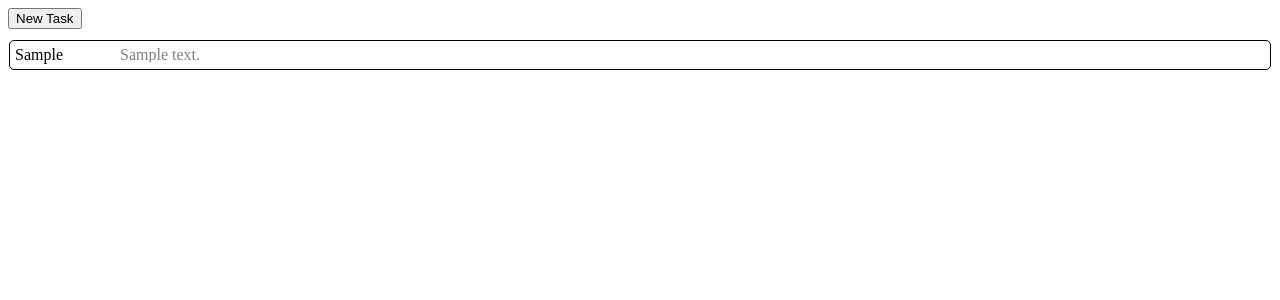
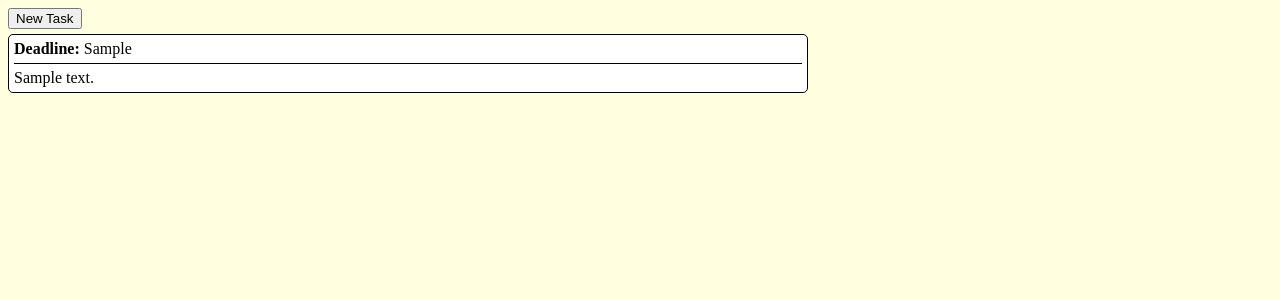
Before and after one commit to kotfind/taskserver, a Flask app: page /tasklist in a window 1280 px wide. Shown: the top 300 px of the page. Run offline with Flask 2, Linux system fonts and the light colour scheme; tables that the repository leaves empty hold one stand-in row (values such as "Sample post"); parts of the project's set-up code (start-up, migrations or seed data) failed here and were passed over.

Commit message:
Redesign tasklist

```diff
--- a/templates/base.j2
+++ b/templates/base.j2
@@ -6,6 +6,13 @@
         <meta charset="utf-8">
         <meta name="viewport" content="width=device-width, initial-scale=1.0">
 
+        <style>
+
+            html {
+                background-color: lightyellow;
+            }
+
+        </style>
         {% block head %}
         {% endblock %}
     </head>
--- a/templates/tasklist.j2
+++ b/templates/tasklist.j2
@@ -11,36 +11,46 @@
 
 #tasksDiv {
     margin-top: 5px;
-    padding: 1px;
+
+    display: flex;
+    flex-wrap: wrap;
+    justify-content: space-around;
+    gap: 10px;
+
+    max-width: 800px;
 }
 
 .task {
+    background-color: white;
     text-decoration: none;
+    color: black;
 
     border: 1px solid black;
     border-radius: 5px;
     padding: 5px;
 
-    margin-top: 5px;
+    transition: scale 0.3s linear;
 
-    display: flex;
-    gap: 5px;
+    flex: 1 0 15em;
 }
 
-.deadline {
-    color: black;
-
-    flex: 0 0 100px;
+.task:hover {
+    transform: scale(1.03);
 }
 
 .description {
-    color: gray;
+    width: 100%;
+    height: 100%;
+    max-width: 100%;
+    max-height: 100%;
 
-    display: inline-block;
+    border-top: 1px solid black;
+    padding-top: 5px;
+    margin-top: 5px;
+
+    word-wrap: break-word;
     overflow: hidden;
-    height: 1em;
-
-    flex: 1 1 auto;
+    text-overflow: ellipsis;
 }
 
 </style>
@@ -56,14 +66,11 @@
     <div id="tasksDiv">
         {% for task in tasks %}
             <a class="task" href="/task/{{ task.idx }}">
-                <span class="deadline">
-                {%- if task.deadline -%}
-                    {{- task.deadline -}}
-                {%- endif -%}
-                </span>
-                <span class="description">
+                <b>Deadline:</b>
+                {{ task.deadline }}
+                <div class="description">
                     {{- task.description -}}
-                </span>
+                </div>
             </a>
         {% endfor %}
     </div>
```
